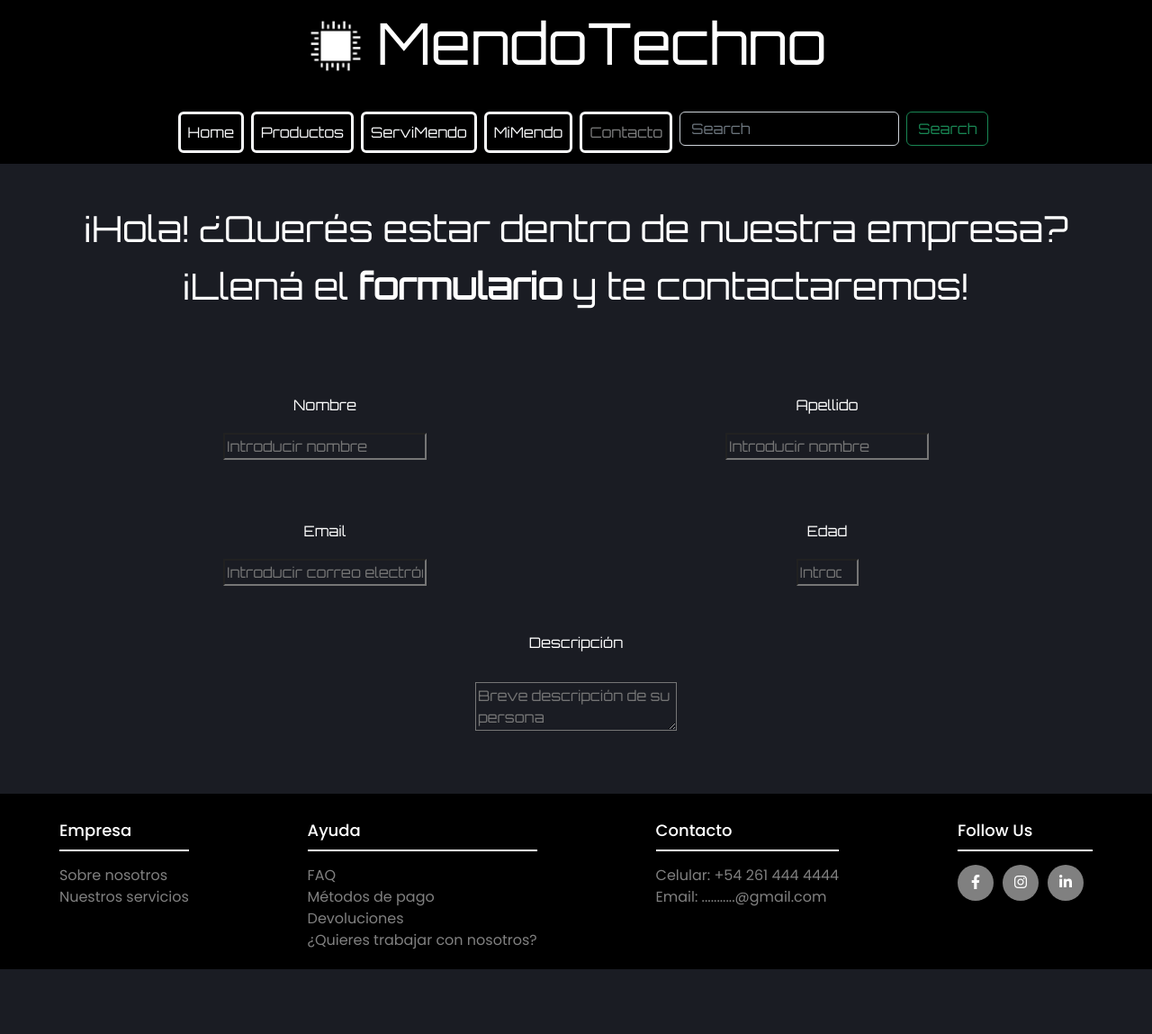
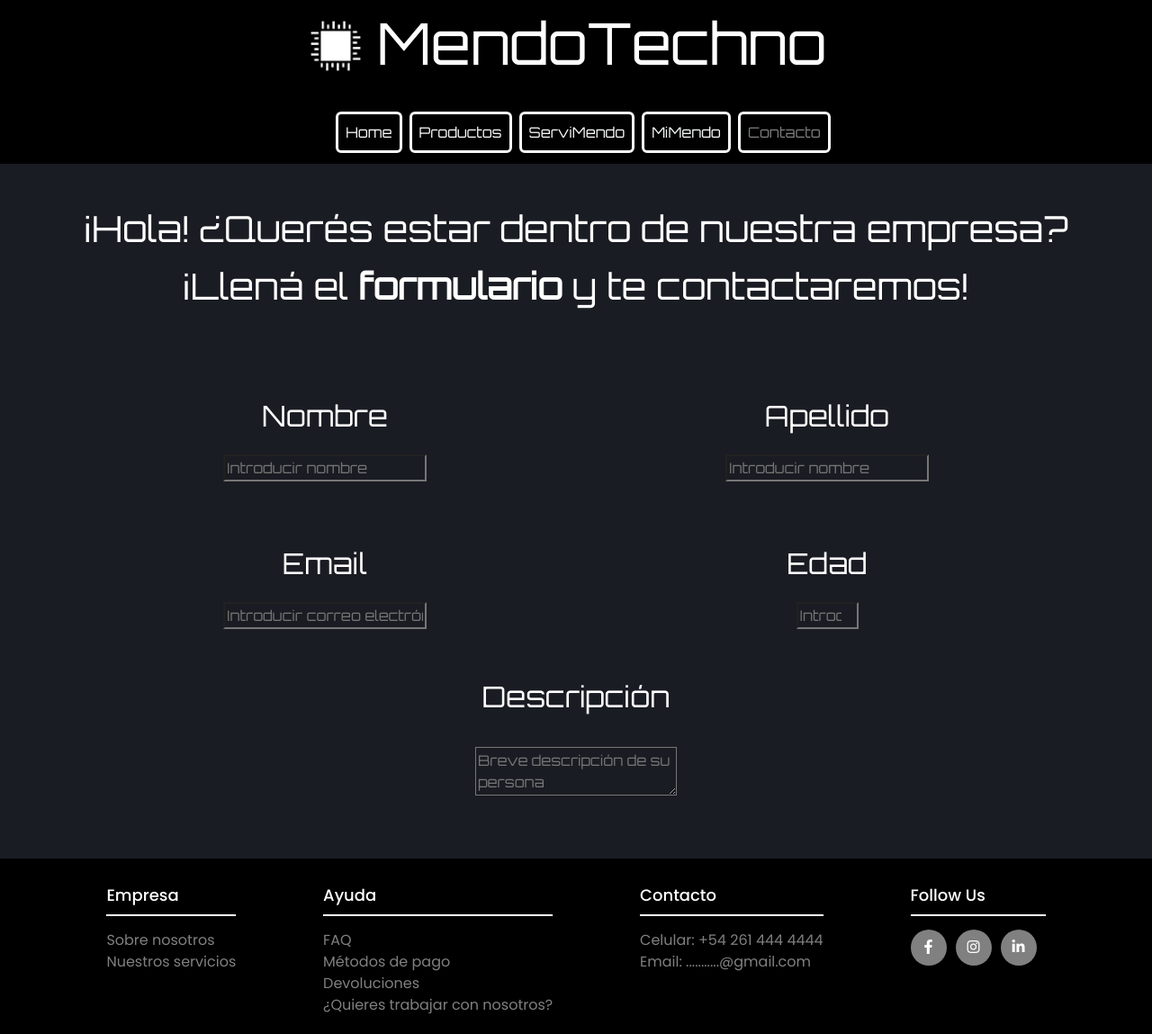
Before and after one commit to gjohnn/PF-GuerreroJuan, a plain HTML site: page contac/contac1.html in a window 1280 px wide. Shown: the whole page at 90% size. Before the commit the page ends 1077 px from the top, so only its background shows below. Drawn offline with nearby package versions, Linux system fonts and the light colour scheme.

Commit message:
Container agregados

```diff
--- a/contac/contac1.html
+++ b/contac/contac1.html
@@ -19,7 +19,7 @@
 <body>
     <!---------------------------------------------------- HEADER -------------------------------------------------->
     <header class="header">
-      <div class="headerr">
+      <div class="headerr container">
           <div class=" header-logo">
             <div class="header-logo-img ">
               <img class="img-fluid" src="../logo.png">
@@ -38,17 +38,11 @@
                 </button>
                 <div class="collapse navbar-collapse container-fluid" id="navbarSupportedContent">
                   <ul class="navbar-nav">
-                    <li class="nav-item m-1 border border-light border-3 rounded"> <a class="nav-link  text-light rounded" aria-current="page" href="../index.html">Home</a> </li>
+                    <li class="nav-item m-1 border border-light border-3 rounded"> <a class="nav-link  text-light rounded " aria-current="page" href=".././index.html">Home</a> </li>
                     <li class="nav-item m-1 border border-light border-3 rounded"> <a class="nav-link text-light rounded " href=".././prod/prod1.html">Productos</a> </li>
                     <li class="nav-item m-1 border border-light border-3 rounded"> <a class="nav-link  text-light rounded" href=".././serv/serv1.html">ServiMendo</a> </li>
-                    <li class="nav-item m-1 border border-light border-3 rounded"> <a class="nav-link text-light rounded" href=".././mimen/mimen.html">MiMendo</a> </li>
+                    <li class="nav-item m-1 border border-light border-3 rounded"> <a class="nav-link text-light rounded " href=".././mimen/mimen.html">MiMendo</a> </li>
                     <li class="nav-item m-1 border border-light border-3 rounded"><a class="nav-link text-light rounded opacity-50" href="contac1.html">Contacto</a></li>
-                  <li>
-                  <form class="d-flex m-1" role="search">
-                    <input class="form-control me-2" type="search" placeholder="Search" aria-label="Search">
-                    <button class="btn btn-outline-success" type="submit">Search</button>
-                  </form>
-                </li>
                 </div>
               </div>
             </nav>
@@ -66,30 +60,30 @@
             <form action="" method="GET" enctype="text/plain">
                <div class="row">
                 <div class="col-sm-6">
-                    <label for="name">Nombre</label>
+                    <label class="form-label" for="name">Nombre</label>
                     <br>
                     <input type="text" name="name" id="name" required placeholder="Introducir nombre">
                 </div>
                 <div class="col-sm-6">
-                    <label for="name">Apellido</label>
+                    <label class="form-label" for="name">Apellido</label>
                     <br>
                     <input type="text" name="name" id="name" required placeholder="Introducir nombre">
                 </div>
                </div>
                <div class="row">
                 <div class="col-sm-6">
-                    <label for="email">Email</label>
+                    <label class="form-label" for="email">Email</label>
                     <br>
                     <input type="email" name="email" id="email" required placeholder="Introducir correo electrónico">
                 </div>
                 <div class="col-sm-6">
-                    <label for="age">Edad</label>
+                    <label class="form-label" for="age">Edad</label>
                     <br>
                     <input type="number" name="age" id="age" min="1" max="200" step="1" required placeholder="Introducir edad">
                 </div>
                </div>
                 <div>
-                    <label for="descrip">Descripción</label>
+                    <label class="form-label" for="descrip">Descripción</label>
                     <br>
                     <textarea id="descrip" name="descrip" style="color: white;" required placeholder="Breve descripción de su persona"></textarea>
                 </div>
@@ -99,7 +93,7 @@
     </main>
     <!-- ------------------------------------------ FOOTER ----------------------------------------------------------->
     <footer class="footer">
-      <div class="container-f">
+      <div class="container-f container">
           <div class="roww">
               <div class="footer-col">
                   <h4>Empresa</h4>
--- a/indexcss/index1.css
+++ b/indexcss/index1.css
@@ -28,6 +28,11 @@ body{
 
 .header *{
     background-color: #000000;
+    grid-area: header;
+}
+
+.header {
+    background-color: black;
     grid-area: header;
 }
 
@@ -306,14 +311,17 @@ article:hover{
     font-family: 'Poppins', sans-serif;
 }
 
-.container *{
-    background-color: #1a1c23;
+.footer{
+    background-color: #000000;
 }
+
+
 
 .roww{
     display: flex;
     flex-wrap: wrap;
     justify-content: space-around;
+
 }
 
 ul{
```
Also changed, not shown: index.html (+2 -8 lines), mimen/mimen.html (+4 -10 lines), prod/prod1.html (+3 -12 lines), serv/serv1.html (+4 -10 lines).
